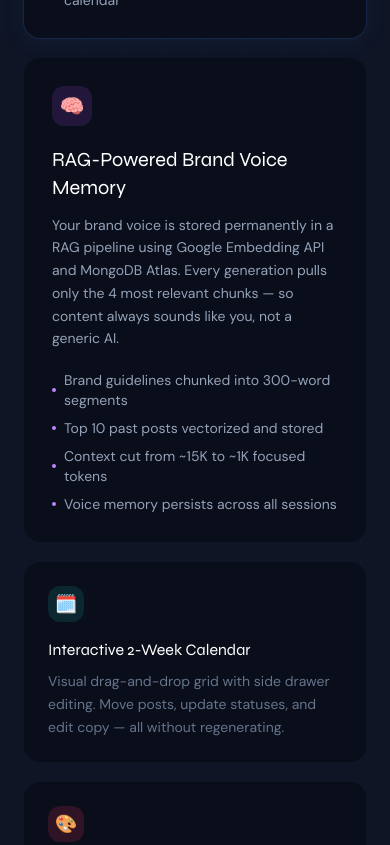
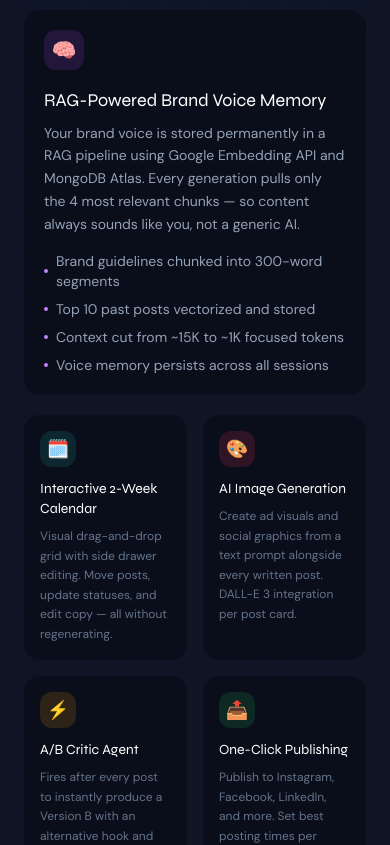
Before and after one commit to NouraNabile/contentforge-ITI, a Vue app in the folder contentforge/: page / in a window 390 px wide. Shown: the part 5040-5885 px from the top of the page. Built offline with nearby package versions, Linux system fonts and the light colour scheme; no server answers.

Commit message:
responsive features section in landing page

```diff
--- a/contentforge/src/components/FeaturesSection.vue
+++ b/contentforge/src/components/FeaturesSection.vue
@@ -3,32 +3,36 @@
   <section id="features" class="py-24 bg-forge-900 relative overflow-hidden">
     <div class="absolute inset-0 bg-grid opacity-30"></div>
     <div class="absolute top-0 right-0 w-96 h-96 rounded-full bg-teal-500/5 blur-3xl pointer-events-none"></div>
+    <div class="relative z-10 max-w-6xl mx-auto px-6">
 
-    <div class="relative z-10 max-w-6xl mx-auto px-6">
       <div class="text-center mb-16">
-        <span class="text-xs font-medium text-teal-400 uppercase tracking-widest mb-4 block">{{ t('features.eyebrow')
-        }}</span>
+        <span class="text-xs font-medium text-teal-400 uppercase tracking-widest mb-4 block">
+          {{ t('features.eyebrow') }}
+        </span>
         <h2 class="font-display text-4xl md:text-5xl font-700 text-white mb-4">
           {{ t('features.heading') }}<br />
           <span class="text-gradient-arabic">{{ t('features.headingAccent') }}</span>
         </h2>
         <p class="text-slate-400 max-w-xl mx-auto">{{ t('features.subheading') }}</p>
-
       </div>
 
-      <!-- Big feature cards top row -->
+      <!-- Big feature cards -->
       <div class="grid md:grid-cols-2 gap-5 mb-5">
-        <div v-for="feat in bigFeatures" :key="feat.title"
-          class="rounded-2xl border-subtle bg-forge-950 p-7 hover:border-white/15 transition-all duration-300 group"
+        <div v-for="feat in bigFeatures" :key="feat.key"
+          class="rounded-2xl border-subtle bg-forge-950 p-5 md:p-7 hover:border-white/15 transition-all duration-300 group"
           :class="feat.glow">
-          <div class="w-10 h-10 rounded-xl flex items-center justify-center mb-5 text-xl" :class="feat.iconBg">
+          <div class="w-10 h-10 rounded-xl flex items-center justify-center mb-4 md:mb-5 text-xl" :class="feat.iconBg">
             {{ feat.emoji }}
           </div>
-          <h3 class="font-display text-xl font-600 text-white mb-3">{{ t(`features.big.${feat.key}.title`) }}</h3>
-          <p class="text-slate-400 text-sm leading-relaxed mb-5">{{ t(`features.big.${feat.key}.description`) }}</p>
-
+          <h3 class="font-display text-lg md:text-xl font-600 text-white mb-2 md:mb-3">
+            {{ t(`features.big.${feat.key}.title`) }}
+          </h3>
+          <p class="text-slate-400 text-sm leading-relaxed mb-4 md:mb-5">
+            {{ t(`features.big.${feat.key}.description`) }}
+          </p>
           <div class="space-y-2">
-            <div v-for="(point, i) in Array.from({ length: feat.pointCount })" :key="i" class="flex items-center gap-2 text-sm text-slate-400">
+            <div v-for="(_, i) in Array.from({ length: feat.pointCount })" :key="i"
+              class="flex items-center gap-2 text-sm text-slate-400">
               <div class="w-1 h-1 rounded-full shrink-0" :class="feat.dotColor"></div>
               {{ t(`features.big.${feat.key}.points.p${i + 1}`) }}
             </div>
@@ -36,18 +40,22 @@
         </div>
       </div>
 
-      <!-- Small feature cards bottom row -->
-      <div class="grid md:grid-cols-3 gap-5">
-        <div v-for="feat in smallFeatures" :key="feat.title"
-          class="rounded-2xl border-subtle bg-forge-950 p-6 hover:border-white/15 transition-all duration-300">
-          <div class="w-9 h-9 rounded-xl flex items-center justify-center mb-4 text-lg" :class="feat.iconBg">
+      <!-- Small feature cards -->
+      <div class="grid grid-cols-2 md:grid-cols-3 gap-4 md:gap-5">
+        <div v-for="feat in smallFeatures" :key="feat.key"
+          class="rounded-2xl border-subtle bg-forge-950 p-4 md:p-6 hover:border-white/15 transition-all duration-300">
+          <div class="w-9 h-9 rounded-xl flex items-center justify-center mb-3 md:mb-4 text-lg" :class="feat.iconBg">
             {{ feat.emoji }}
           </div>
-                    <h3 class="font-display text-base font-600 text-white mb-2">{{ t(`features.small.${feat.key}.title`) }}</h3>
-          <p class="text-slate-500 text-sm leading-relaxed">{{ t(`features.small.${feat.key}.description`) }}</p>
-
+          <h3 class="font-display text-sm md:text-base font-600 text-white mb-2">
+            {{ t(`features.small.${feat.key}.title`) }}
+          </h3>
+          <p class="text-slate-500 text-xs md:text-sm leading-relaxed">
+            {{ t(`features.small.${feat.key}.description`) }}
+          </p>
         </div>
       </div>
+
     </div>
   </section>
 </template>
```
